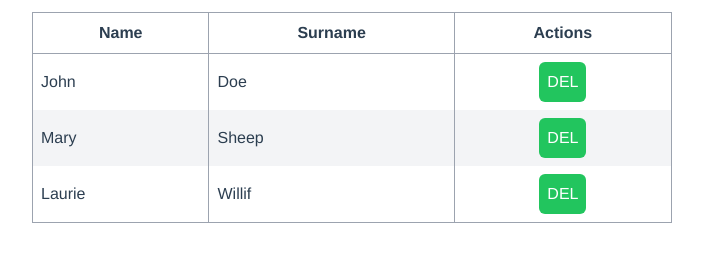
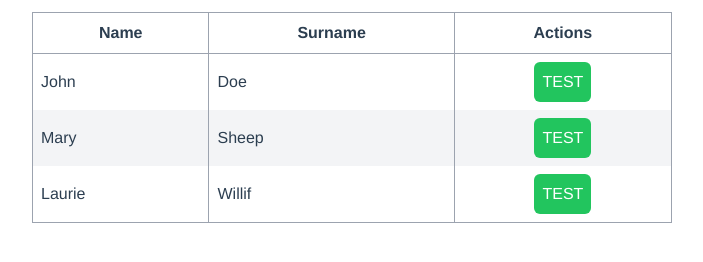
Before and after one commit to enes-kaplan/vue3-table, a Vue app: page / in a window 1280 px wide. Shown: the part 248-510 px from the top of the page, without its empty margins (288-991 px from the left). Built offline with nearby package versions, Linux system fonts and the light colour scheme.

Commit message:
Added scope to the slot

```diff
--- a/src/components/HelloWorld.vue
+++ b/src/components/HelloWorld.vue
@@ -2,9 +2,9 @@
   <div class="flex flex-col items-center gap-4">
     <div class="w-1/2">
       <my-table :columns="cols" :data="data">
-        <template #actions>
-          <button class="bg-green-500 hover:bg-green-600 text-white rounded-md p-2">
-            DEL
+        <template #actions="row">
+          <button class="bg-green-500 hover:bg-green-600 text-white rounded-md p-2" @click="deleteItem(row.data)">
+            TEST
           </button>
         </template>
       </my-table>
@@ -64,7 +64,11 @@ export default {
       }
     ])
 
-    return { cols, data }
+    const deleteItem = (row) => {
+      console.log(`Name Surname: ${row.name} ${row.surname}`)
+    }
+
+    return { cols, data, deleteItem }
   },
   components: { MyTable }
 }
--- a/src/components/MyTable.vue
+++ b/src/components/MyTable.vue
@@ -10,7 +10,7 @@
     <tbody>
       <tr v-for="(row, i) in data" :key="i" class="hover:bg-gray-200" :class="{ 'bg-gray-100': i % 2 === 1 }">
         <td v-for="col in visibleColumns" :key="'row-i-' + col.name" :class="columnClasses(col)">
-          <slot :name="col.name">
+          <slot :name="col.name" :data="row">
             {{ row[col.name] }}
           </slot>
         </td>
```
